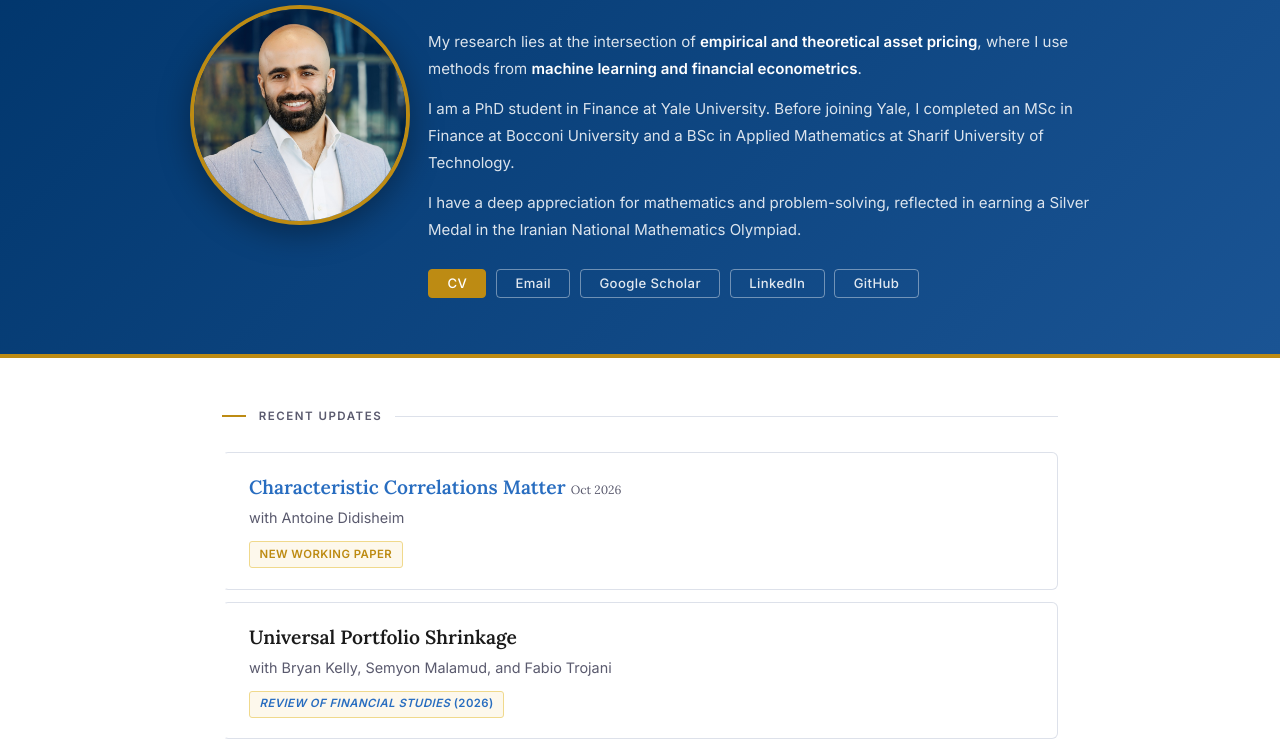
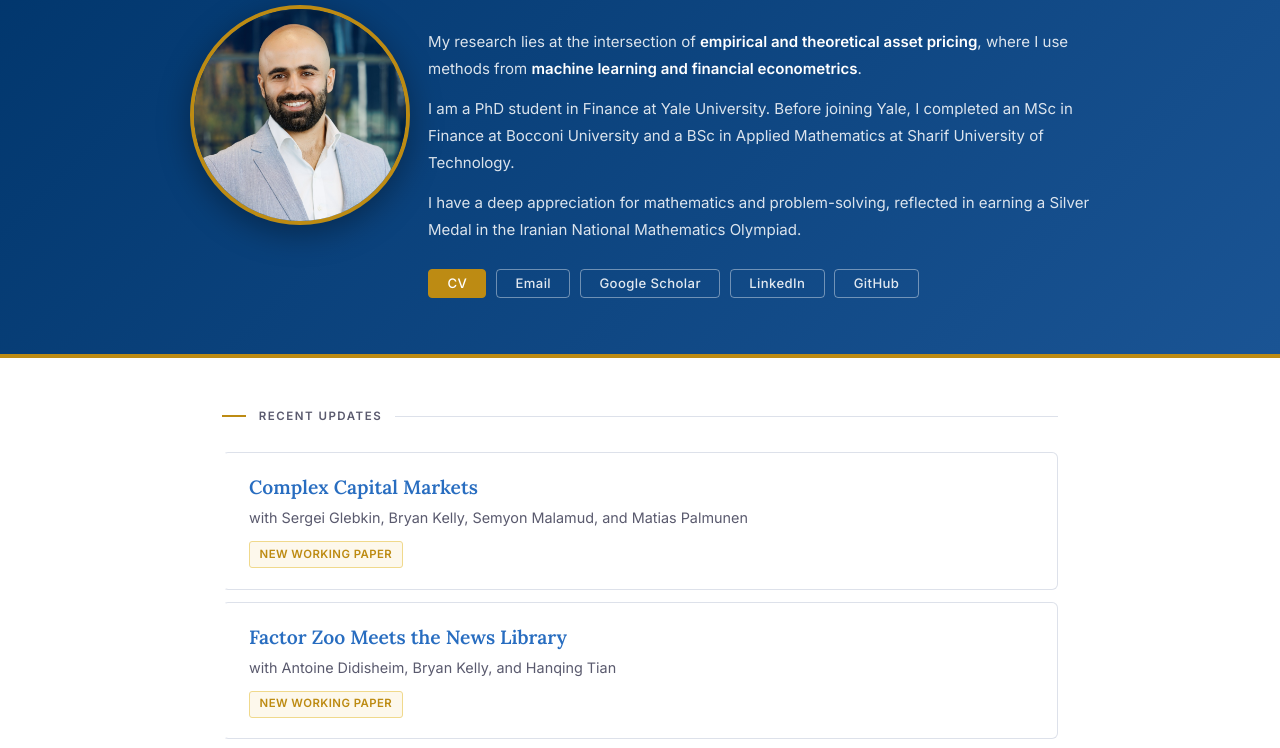
Before and after one commit to pourmohammadimohammad/pourmohammadimohammad.github.io, a plain HTML site: page index.html in a window 1280 px wide. Shown: the part 173-921 px from the top of the page. Drawn offline with Linux system fonts and the light colour scheme.

Commit message:
Feature new working papers on the homepage

```diff
--- a/index.html
+++ b/index.html
@@ -81,6 +81,18 @@
   <ul class="paper-list">
 
     <li class="paper-card">
+      <span class="paper-title"><a href="research.html#complex-capital-markets">Complex Capital Markets</a></span>
+      <div class="paper-authors">with Sergei Glebkin, Bryan Kelly, Semyon Malamud, and Matias Palmunen</div>
+      <div style="margin-top:0.5rem;"><span class="badge">New working paper</span></div>
+    </li>
+
+    <li class="paper-card">
+      <span class="paper-title"><a href="research.html#factor-zoo-meets-the-news-library">Factor Zoo Meets the News Library</a></span>
+      <div class="paper-authors">with Antoine Didisheim, Bryan Kelly, and Hanqing Tian</div>
+      <div style="margin-top:0.5rem;"><span class="badge">New working paper</span></div>
+    </li>
+
+    <li class="paper-card">
       <span class="paper-title"><a href="research.html#characteristic-correlations-matter">Characteristic Correlations Matter</a> <span style="font-size:0.75rem;color:var(--muted);font-weight:400;">Oct 2026</span></span>
       <div class="paper-authors">with Antoine Didisheim</div>
       <div style="margin-top:0.5rem;"><span class="badge">New working paper</span></div>
```
